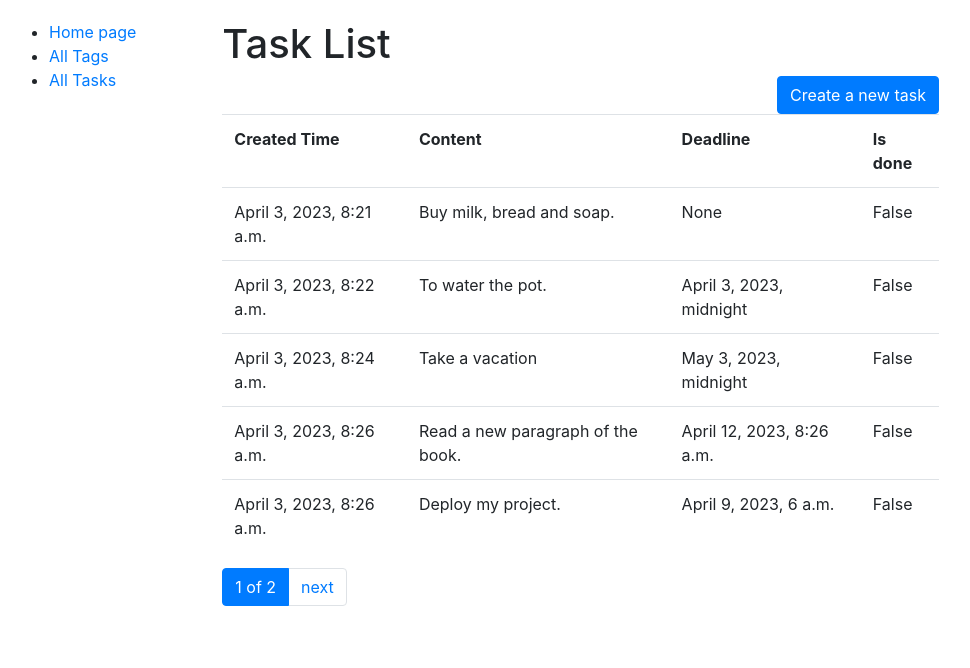
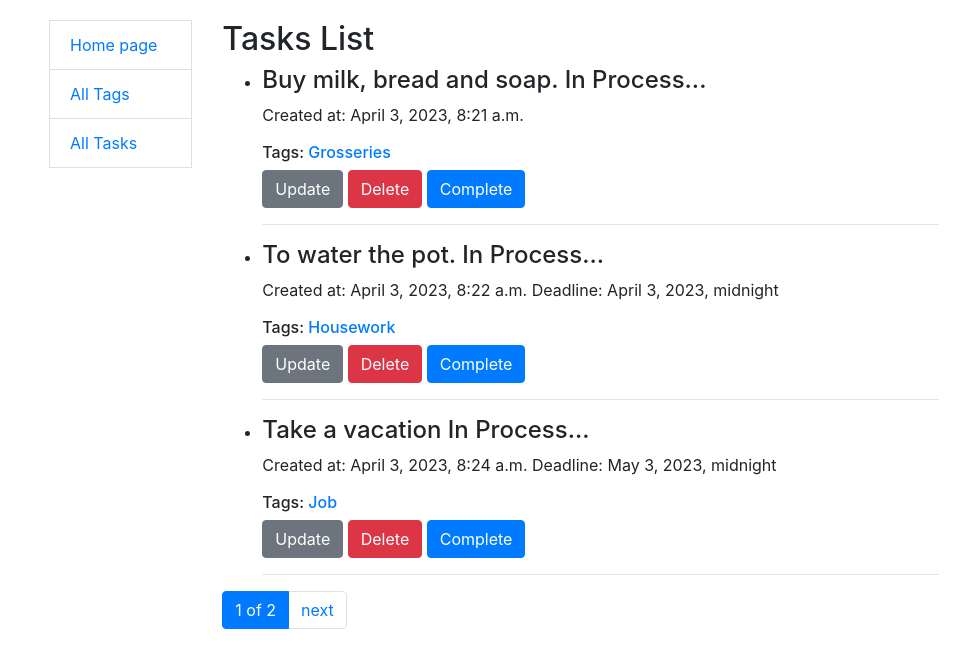
Before and after one commit to oksanaaam/Todo-list, a Django app: page /tasks/ in a window 1280 px wide. Shown: the top 668 px of the page, without its empty margins (6-976 px from the left). Run offline with Django 4.2, Linux system fonts and the light colour scheme; data comes from the database, SQL or seed files in the repository; both versions use the stored data as it was after the commit.

Commit message:
Make project look better

```diff
--- a/case/urls.py
+++ b/case/urls.py
@@ -10,7 +10,7 @@ from case.views import (
     TaskDetailView,
     TaskCreateView,
     TaskUpdateView,
-    TaskDeleteView,
+    TaskDeleteView, change_task,
 )
 
 urlpatterns = [
@@ -32,6 +32,7 @@ urlpatterns = [
         TaskUpdateView.as_view(),
         name="task-update",
     ),
+    path("<int:pk>/change/", change_task, name="task-change"),
     path(
         "tasks/<int:pk>/delete/",
         TaskDeleteView.as_view(),
--- a/case/views.py
+++ b/case/views.py
@@ -1,6 +1,6 @@
 from urllib.request import Request
 
-from django.http import HttpResponse
+from django.http import HttpResponse, HttpResponseRedirect
 from django.shortcuts import render
 from django.urls import reverse_lazy
 from django.views import generic
@@ -55,7 +55,7 @@ class TagDeleteView(generic.DeleteView):
 
 class TaskListView(generic.ListView):
     model = Task
-    paginate_by = 5
+    paginate_by = 3
 
 
 class TaskCreateView(generic.CreateView):
@@ -78,3 +78,10 @@ class TaskDetailView(generic.DetailView):
 class TaskDeleteView(generic.DeleteView):
     model = Task
     success_url = reverse_lazy("case:task-list")
+
+
+def change_task(request: Request, pk: int):
+    task = Task.objects.get(id=pk)
+    task.is_done = not task.is_done
+    task.save()
+    return HttpResponseRedirect(reverse_lazy("case:task-list"))
--- a/templates/case/tag_form.html
+++ b/templates/case/tag_form.html
@@ -9,6 +9,10 @@
     {{ form|crispy }}
 
     <input class="btn btn-primary" type="submit" value="Add">
+    <a href="{% url 'case:tag-list' %}"
+       class="btn btn-primary">
+      Cancel
+    </a>
 
   </form>
 {% endblock %}
--- a/templates/case/tag_list.html
+++ b/templates/case/tag_list.html
@@ -12,14 +12,14 @@
 
       {% for tag in tag_list %}
         <tr>
-          <td>{{ tag.name }}</td>
+          <td><strong><a href="{% url "case:tag-detail" pk=tag.id %}">{{ tag.name }}</a></strong></td>
           <td>
-              <a href="{% url "case:tag-update" tag.id %}">
+              <a href="{% url "case:tag-update" tag.id %}" class="btn btn-info">
                 Update
               </a>
             </td>
             <td>
-              <a href="{% url "case:tag-delete" tag.id %}">
+              <a href="{% url "case:tag-delete" tag.id %}" class="btn btn-warning">
                 Delete
               </a>
             </td>
--- a/templates/case/task_detail.html
+++ b/templates/case/task_detail.html
@@ -18,11 +18,11 @@
   {% endfor %}
 
   </div>
-  <a href="{% url 'kitchen:dish-update' pk=dish.id %}"
+  <a href="{% url 'case:task-update' pk=task.id %}"
      class="btn btn-primary">
     Update
   </a>
-  <a href="{% url 'kitchen:dish-delete' pk=dish.id %}"
+  <a href="{% url 'case:task-delete' pk=task.id %}"
      class="btn btn-danger">
     Delete
   </a>
--- a/templates/case/task_form.html
+++ b/templates/case/task_form.html
@@ -9,6 +9,10 @@
     {{ form|crispy }}
 
     <input class="btn btn-primary" type="submit" value="Add">
+    <a href="{% url "case:task-list" %}"
+       class="btn btn-primary">
+      Cancel
+    </a>
 
   </form>
 {% endblock %}
--- a/templates/case/task_list.html
+++ b/templates/case/task_list.html
@@ -1,32 +1,63 @@
 {% extends "base.html" %}
 
 {% block content %}
-  <h1>Task List</h1>
+  <h2>
+    Tasks List
+  </h2>
+
 
   {% if task_list %}
-    <table  class="table">
-      <tr>
-        <th>Created Time</th>
-        <th>Content </th>
-        <th>Deadline</th>
-        <th>Is done</th>
-      </tr>
+    <ul>
       {% for task in task_list %}
-        <tr>
-{#          <td><a href={% url 'case:task-detail' pk=task.id %}>{{ task.content }}</a></td>#}
-          <td>{{ task.created_time }}</td>
-          <td>{{ task.content }}</td>
-          <td>{{ task.deadline }}</td>
-          <td>{{ task.is_done }}</td>
-        </tr>
+        <li>
+          <h4>
+            {{ task.content }}
+            {% if task.is_done %}
+              Done
+            {% else %}
+              In Process...
+            {% endif %}
+          </h4>
+          <p>
+            Created at: {{ task.created_time }}
+            {% if task.deadline %}
+              Deadline: {{ task.deadline }}
+            {% endif %}
+          </p>
+          <h6>
+            Tags:
+              {% for tag in task.tags.all %}
+                <a href="{% url "case:tag-detail" pk=tag.id %}">{{ tag.name }}</a>
+              {% empty %}
+                None
+              {% endfor %}
+          </h6>
+          <p>
+            <a href="{% url "case:task-update" pk=task.id %}" class="btn btn-secondary">
+              Update
+            </a>
+            <a href="{% url "case:task-delete" pk=task.id %}" class="btn btn-danger">
+              Delete
+            </a>
+            {% if task.is_done %}
+              <a href="{% url "case:task-change" pk=task.id %}" class="btn btn-secondary">
+                Undo
+              </a>
+            {% else %}
+              <a href="{% url "case:task-change" pk=task.id %}" class="btn btn-primary">
+                Complete
+              </a>
+            {% endif %}
+
+          </p>
+          <hr>
+        </li>
       {% endfor %}
+    </ul>
 
-    <a style="float: right"
-       href="{% url "case:task-create" %}"
-       class="btn btn-primary">Create a new task
-    </a>
-    </table>
   {% else %}
     <p>There are no tasks in To-do list</p>
   {% endif %}
+
+
 {% endblock %}l>
--- a/templates/includes/sidebar.html
+++ b/templates/includes/sidebar.html
@@ -1,5 +1,5 @@
 <ul>
-  <li><a href="{% url "case:index" %}">Home page</a></li>
-  <li><a href="{% url 'case:tag-list' %}">All Tags</a></li>
-  <li><a href="{% url 'case:task-list' %}">All Tasks</a></li>
+  <li class="list-group-item"><a href="{% url "case:index" %}">Home page</a></li>
+  <li class="list-group-item"><a href="{% url 'case:tag-list' %}">All Tags</a></li>
+  <li class="list-group-item"><a href="{% url 'case:task-list' %}">All Tasks</a></li>
 </ul>
```
Also changed, not shown: templates/case/tag_detail.html (+4 -5 lines), db.sqlite3.
